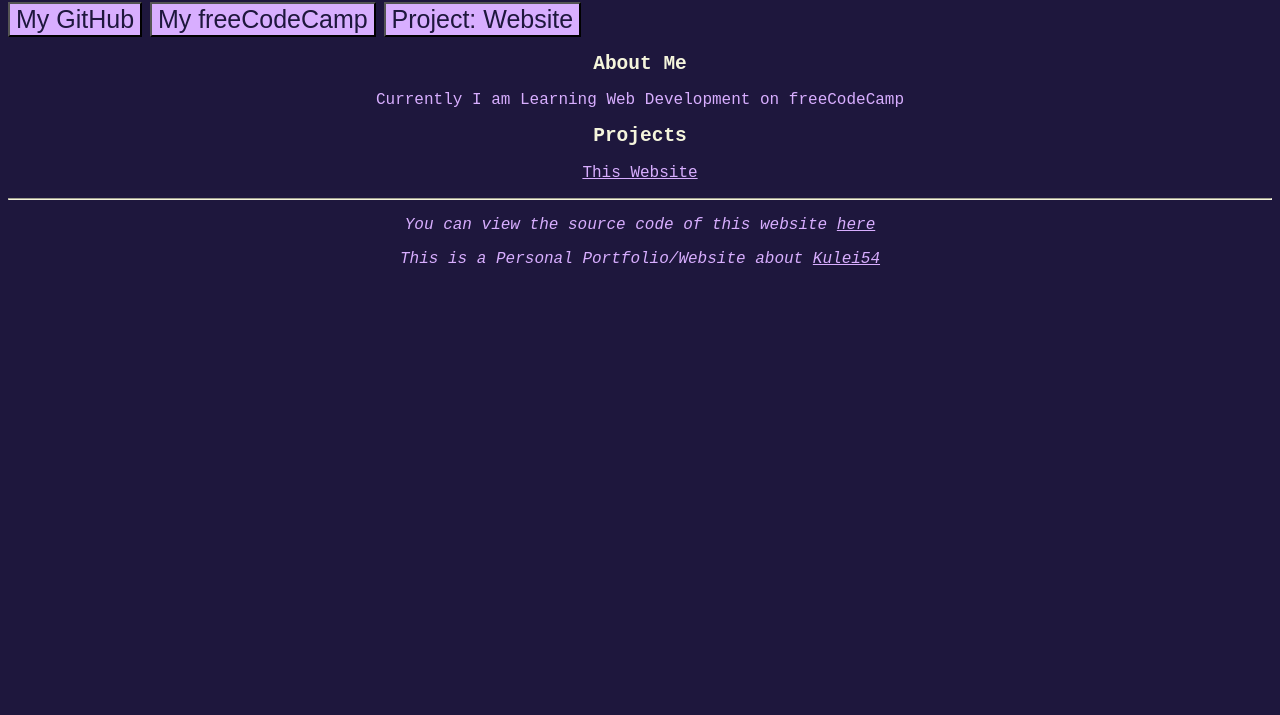
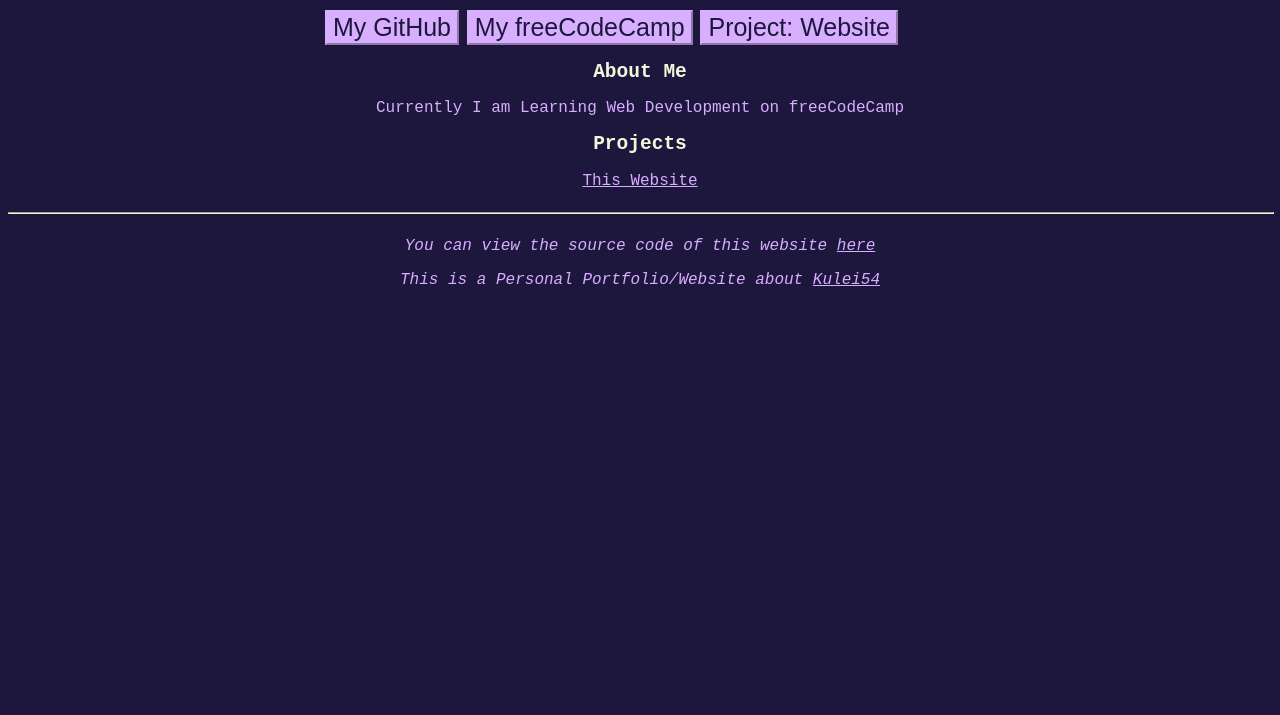
Before and after one commit to Kulei54/Website, a plain HTML site: page index.html in a window 1280 px wide. Shown: the part 85-800 px from the top of the page. Drawn offline with Linux system fonts and the light colour scheme.

Commit message:
Update main.css

```diff
--- a/main.css
+++ b/main.css
@@ -1,3 +1,5 @@
+/* Elements */
+
 body {
     background-color: rgb(30, 23, 61);
     font-family: monospace;
@@ -31,6 +33,7 @@ a:hover {
 hr {
     border-color: beige;
     color: beige;
+    width: 100%;
 }
 footer {
     text-align: center;
@@ -39,10 +42,20 @@ footer {
 button {
     color: rgb(30, 23, 61);
     background-color: rgb(216, 174, 255);
+    border-color: rgb(216, 174, 255);
     text-align: center;
     font-size: 25px;
 }
 button:hover {
     color: beige;
     background-color: rgb(68, 50, 148);
+    border-color: rgb(68, 50, 148);
 }
+
+/* Class */
+
+ .maindiv {
+    align-items: center;
+    display: flex;
+    flex-direction: column;
+}
```
